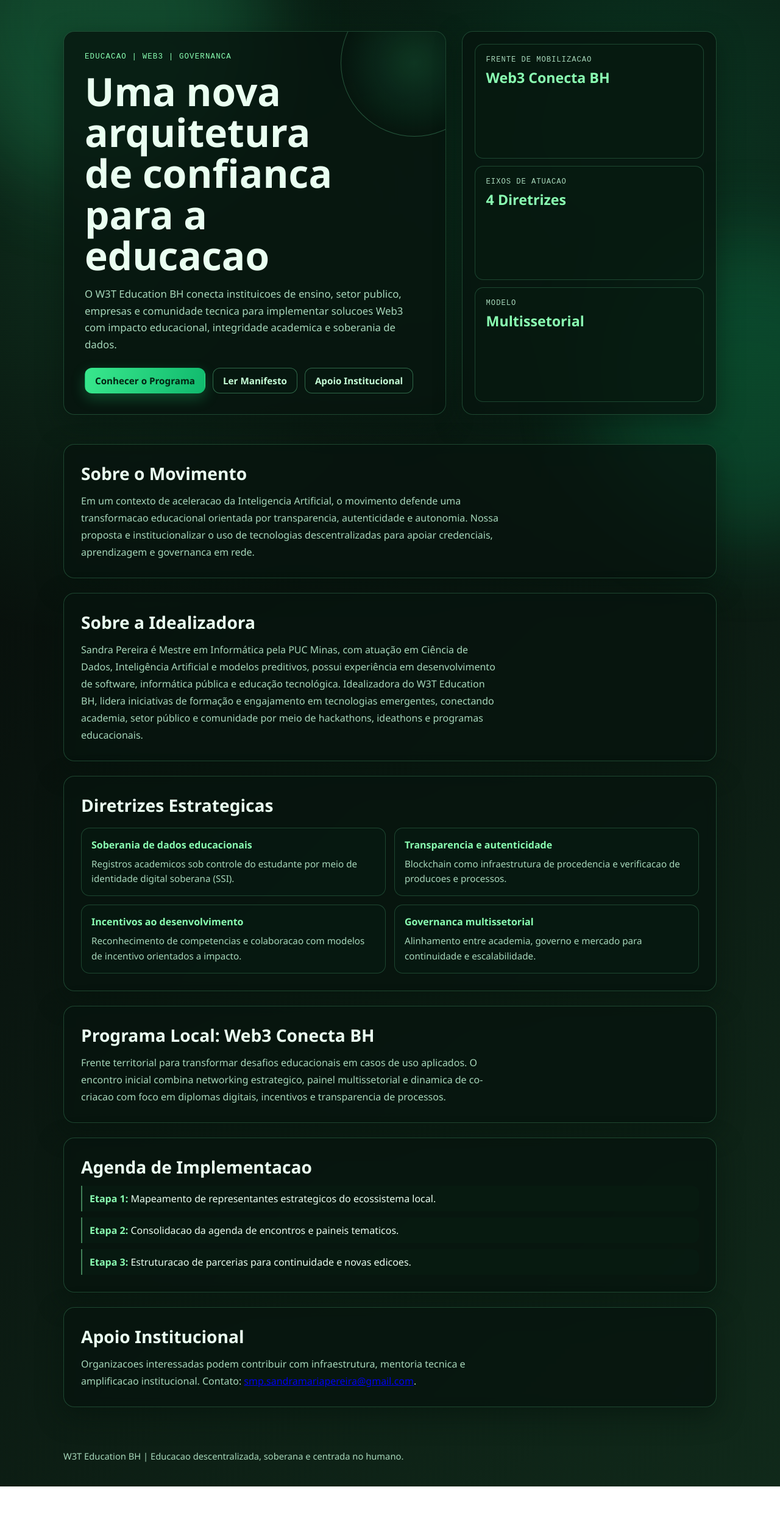
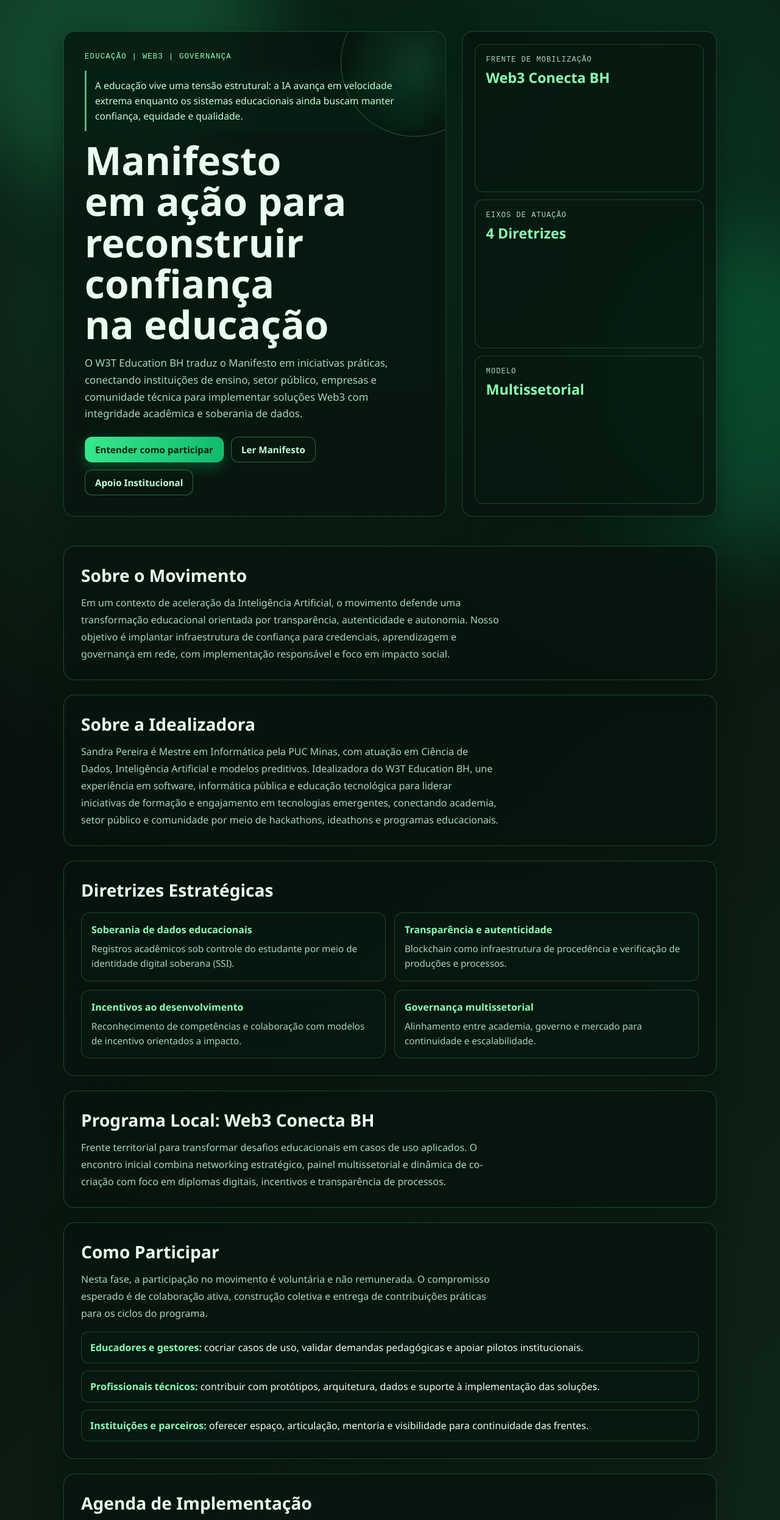
Before and after one commit to smp-sandramariapereira/W3T-Education, a plain HTML site: page index.html in a window 1280 px wide. Shown: the part 65-2557 px from the top of the page at 61% size. Before the commit the page ends 2502 px from the top, so only its background shows below. Drawn offline with Linux system fonts and the light colour scheme.

Commit message:
Refina conteúdo institucional e participação

```diff
--- a/index.html
+++ b/index.html
@@ -3,8 +3,8 @@
 <head>
   <meta charset="UTF-8">
   <meta name="viewport" content="width=device-width, initial-scale=1">
-  <title>W3T Education BH | One Page</title>
-  <meta name="description" content="W3T Education BH: educacao descentralizada, soberania de dados e inovacao institucional com Web3.">
+  <title>W3T Education BH | Página Inicial</title>
+  <meta name="description" content="W3T Education BH: educação descentralizada, soberania de dados e inovação institucional com Web3.">
   <style>
     :root {
       --bg-0: #050806;
@@ -233,6 +233,18 @@
       margin-bottom: 24px;
     }
 
+    .manifesto-pain {
+      margin-bottom: 14px;
+      padding: 12px 14px;
+      border-left: 3px solid rgba(138, 255, 178, 0.65);
+      border-radius: 0 10px 10px 0;
+      background: rgba(8, 33, 21, 0.62);
+      color: var(--green-0);
+      line-height: 1.6;
+      font-size: 0.98rem;
+      max-width: 62ch;
+    }
+
     .cta-row {
       display: flex;
       gap: 12px;
@@ -349,6 +361,23 @@
       gap: 10px;
     }
 
+    .participation-list {
+      margin-top: 16px;
+      display: grid;
+      gap: 12px;
+    }
+
+    .participation-item {
+      border: 1px solid rgba(122, 255, 180, 0.2);
+      border-radius: 12px;
+      padding: 14px;
+      background: rgba(8, 30, 19, 0.42);
+    }
+
+    .participation-item strong {
+      color: var(--green-1);
+    }
+
     .step {
       border-left: 2px solid rgba(138, 255, 178, 0.45);
       padding: 10px 12px;
@@ -428,7 +457,7 @@
         <a href="#diretrizes">Diretrizes</a>
         <a href="#programa">Programa Local</a>
         <a href="#agenda">Agenda</a>
-        <a class="github-link" href="https://github.com/smp-sandramariapereira/W3T-Education" target="_blank" rel="noopener noreferrer" aria-label="Abrir repositorio no GitHub" title="GitHub">
+        <a class="github-link" href="https://github.com/smp-sandramariapereira/W3T-Education" target="_blank" rel="noopener noreferrer" aria-label="Abrir repositório no GitHub" title="GitHub">
           <svg viewBox="0 0 24 24" aria-hidden="true" focusable="false">
             <path d="M12 0C5.37 0 0 5.37 0 12c0 5.3 3.44 9.8 8.2 11.38.6.11.82-.26.82-.58v-2.04c-3.34.73-4.04-1.61-4.04-1.61-.55-1.38-1.34-1.75-1.34-1.75-1.1-.75.08-.74.08-.74 1.2.08 1.84 1.23 1.84 1.23 1.08 1.85 2.82 1.32 3.5 1.01.11-.78.42-1.32.76-1.62-2.67-.3-5.47-1.34-5.47-5.93 0-1.31.47-2.38 1.23-3.22-.12-.3-.53-1.53.12-3.18 0 0 1.01-.32 3.3 1.23a11.4 11.4 0 0 1 6 0c2.29-1.55 3.3-1.23 3.3-1.23.65 1.65.24 2.88.12 3.18.76.84 1.23 1.91 1.23 3.22 0 4.6-2.8 5.63-5.48 5.93.43.37.82 1.1.82 2.23v3.31c0 .32.22.69.83.58A12.01 12.01 0 0 0 24 12c0-6.63-5.37-12-12-12z" />
           </svg>
@@ -438,13 +467,16 @@
 
     <section class="hero">
       <article class="panel hero-main reveal">
-        <p class="eyebrow">Educacao | Web3 | Governanca</p>
-        <h1>Uma nova arquitetura de confianca para a educacao</h1>
+        <p class="eyebrow">Educação | Web3 | Governança</p>
+        <p class="manifesto-pain">
+          A educação vive uma tensão estrutural: a IA avança em velocidade extrema enquanto os sistemas educacionais ainda buscam manter confiança, equidade e qualidade.
+        </p>
+        <h1>Manifesto em ação para reconstruir confiança na educação</h1>
         <p class="lead">
-          O W3T Education BH conecta instituicoes de ensino, setor publico, empresas e comunidade tecnica para implementar solucoes Web3 com impacto educacional, integridade academica e soberania de dados.
+          O W3T Education BH traduz o Manifesto em iniciativas práticas, conectando instituições de ensino, setor público, empresas e comunidade técnica para implementar soluções Web3 com integridade acadêmica e soberania de dados.
         </p>
         <div class="cta-row">
-          <a class="btn primary" href="#programa">Conhecer o Programa</a>
+          <a class="btn primary" href="#participacao">Entender como participar</a>
           <a class="btn secondary" href="manifesto.html">Ler Manifesto</a>
           <a class="btn secondary" href="#contato">Apoio Institucional</a>
         </div>
@@ -452,11 +484,11 @@
 
       <aside class="panel hero-side reveal">
         <div class="metric">
-          <div class="label">Frente de mobilizacao</div>
+          <div class="label">Frente de mobilização</div>
           <div class="value">Web3 Conecta BH</div>
         </div>
         <div class="metric">
-          <div class="label">Eixos de atuacao</div>
+          <div class="label">Eixos de atuação</div>
           <div class="value">4 Diretrizes</div>
         </div>
         <div class="metric">
@@ -470,39 +502,34 @@
       <section id="sobre" class="panel section reveal">
         <h2>Sobre o Movimento</h2>
         <p>
-          Em um contexto de aceleracao da Inteligencia Artificial, o movimento defende uma transformacao educacional orientada por transparencia, autenticidade e autonomia. Nossa proposta e institucionalizar o uso de tecnologias descentralizadas para apoiar credenciais, aprendizagem e governanca em rede.
+          Em um contexto de aceleração da Inteligência Artificial, o movimento defende uma transformação educacional orientada por transparência, autenticidade e autonomia. Nosso objetivo é implantar infraestrutura de confiança para credenciais, aprendizagem e governança em rede, com implementação responsável e foco em impacto social.
         </p>
       </section>
 
       <section id="idealizadora" class="panel section reveal">
         <h2>Sobre a Idealizadora</h2>
         <p>
-          Sandra Pereira é Mestre em Informática pela PUC Minas, com atuação em Ciência de Dados,
-  Inteligência Artificial e modelos preditivos, possui experiência em
-  desenvolvimento de software, informática pública e educação tecnológica.
-  Idealizadora do W3T Education BH, lidera iniciativas de formação e
-  engajamento em tecnologias emergentes, conectando academia, setor público
-  e comunidade por meio de hackathons, ideathons e programas educacionais.
+          Sandra Pereira é Mestre em Informática pela PUC Minas, com atuação em Ciência de Dados, Inteligência Artificial e modelos preditivos. Idealizadora do W3T Education BH, une experiência em software, informática pública e educação tecnológica para liderar iniciativas de formação e engajamento em tecnologias emergentes, conectando academia, setor público e comunidade por meio de hackathons, ideathons e programas educacionais.
         </p>
       </section>
 
       <section id="diretrizes" class="panel section reveal">
-        <h2>Diretrizes Estrategicas</h2>
+        <h2>Diretrizes Estratégicas</h2>
         <div class="grid">
           <article class="card">
             <h3>Soberania de dados educacionais</h3>
-            <p>Registros academicos sob controle do estudante por meio de identidade digital soberana (SSI).</p>
+            <p>Registros acadêmicos sob controle do estudante por meio de identidade digital soberana (SSI).</p>
           </article>
           <article class="card">
-            <h3>Transparencia e autenticidade</h3>
-            <p>Blockchain como infraestrutura de procedencia e verificacao de producoes e processos.</p>
+            <h3>Transparência e autenticidade</h3>
+            <p>Blockchain como infraestrutura de procedência e verificação de produções e processos.</p>
           </article>
           <article class="card">
             <h3>Incentivos ao desenvolvimento</h3>
-            <p>Reconhecimento de competencias e colaboracao com modelos de incentivo orientados a impacto.</p>
+            <p>Reconhecimento de competências e colaboração com modelos de incentivo orientados a impacto.</p>
           </article>
           <article class="card">
-            <h3>Governanca multissetorial</h3>
+            <h3>Governança multissetorial</h3>
             <p>Alinhamento entre academia, governo e mercado para continuidade e escalabilidade.</p>
           </article>
         </div>
@@ -511,29 +538,47 @@
       <section id="programa" class="panel section reveal">
         <h2>Programa Local: Web3 Conecta BH</h2>
         <p>
-          Frente territorial para transformar desafios educacionais em casos de uso aplicados. O encontro inicial combina networking estrategico, painel multissetorial e dinamica de co-criacao com foco em diplomas digitais, incentivos e transparencia de processos.
+          Frente territorial para transformar desafios educacionais em casos de uso aplicados. O encontro inicial combina networking estratégico, painel multissetorial e dinâmica de co-criação com foco em diplomas digitais, incentivos e transparência de processos.
         </p>
       </section>
 
+      <section id="participacao" class="panel section reveal">
+        <h2>Como Participar</h2>
+        <p>
+          Nesta fase, a participação no movimento é voluntária e não remunerada. O compromisso esperado é de colaboração ativa, construção coletiva e entrega de contribuições práticas para os ciclos do programa.
+        </p>
+        <div class="participation-list">
+          <div class="participation-item">
+            <strong>Educadores e gestores:</strong> cocriar casos de uso, validar demandas pedagógicas e apoiar pilotos institucionais.
+          </div>
+          <div class="participation-item">
+            <strong>Profissionais técnicos:</strong> contribuir com protótipos, arquitetura, dados e suporte à implementação das soluções.
+          </div>
+          <div class="participation-item">
+            <strong>Instituições e parceiros:</strong> oferecer espaço, articulação, mentoria e visibilidade para continuidade das frentes.
+          </div>
+        </div>
+      </section>
+
       <section id="agenda" class="panel section reveal">
-        <h2>Agenda de Implementacao</h2>
+        <h2>Agenda de Implementação</h2>
         <div class="timeline">
-          <div class="step"><strong>Etapa 1:</strong> Mapeamento de representantes estrategicos do ecossistema local.</div>
-          <div class="step"><strong>Etapa 2:</strong> Consolidacao da agenda de encontros e paineis tematicos.</div>
-          <div class="step"><strong>Etapa 3:</strong> Estruturacao de parcerias para continuidade e novas edicoes.</div>
+          <div class="step"><strong>Etapa 1:</strong> Mapeamento de representantes estratégicos do ecossistema local.</div>
+          <div class="step"><strong>Etapa 2:</strong> Consolidação da agenda de encontros e painéis temáticos.</div>
+          <div class="step"><strong>Etapa 3:</strong> Estruturação de parcerias para continuidade e novas edições.</div>
         </div>
       </section>
 
       <section id="contato" class="panel section reveal">
         <h2>Apoio Institucional</h2>
         <p>
-          Organizacoes interessadas podem contribuir com infraestrutura, mentoria tecnica e amplificacao institucional. Contato: <a href="mailto:smp.sandramariapereira@gmail.com">smp.sandramariapereira@gmail.com</a>.
+          Organizações interessadas podem contribuir com infraestrutura, mentoria técnica e amplificação institucional. Contato: <a href="mailto:smp.sandramariapereira@gmail.com">smp.sandramariapereira@gmail.com</a>.
         </p>
       </section>
     </main>
 
     <footer>
-      W3T Education BH | Educacao descentralizada, soberana e centrada no humano.
+      W3T Education BH | Educação descentralizada, soberana e centrada no humano.
     </footer>
   </div>
 
```
Also changed, not shown: manifesto.html (+19 -19 lines), 3 other files.
